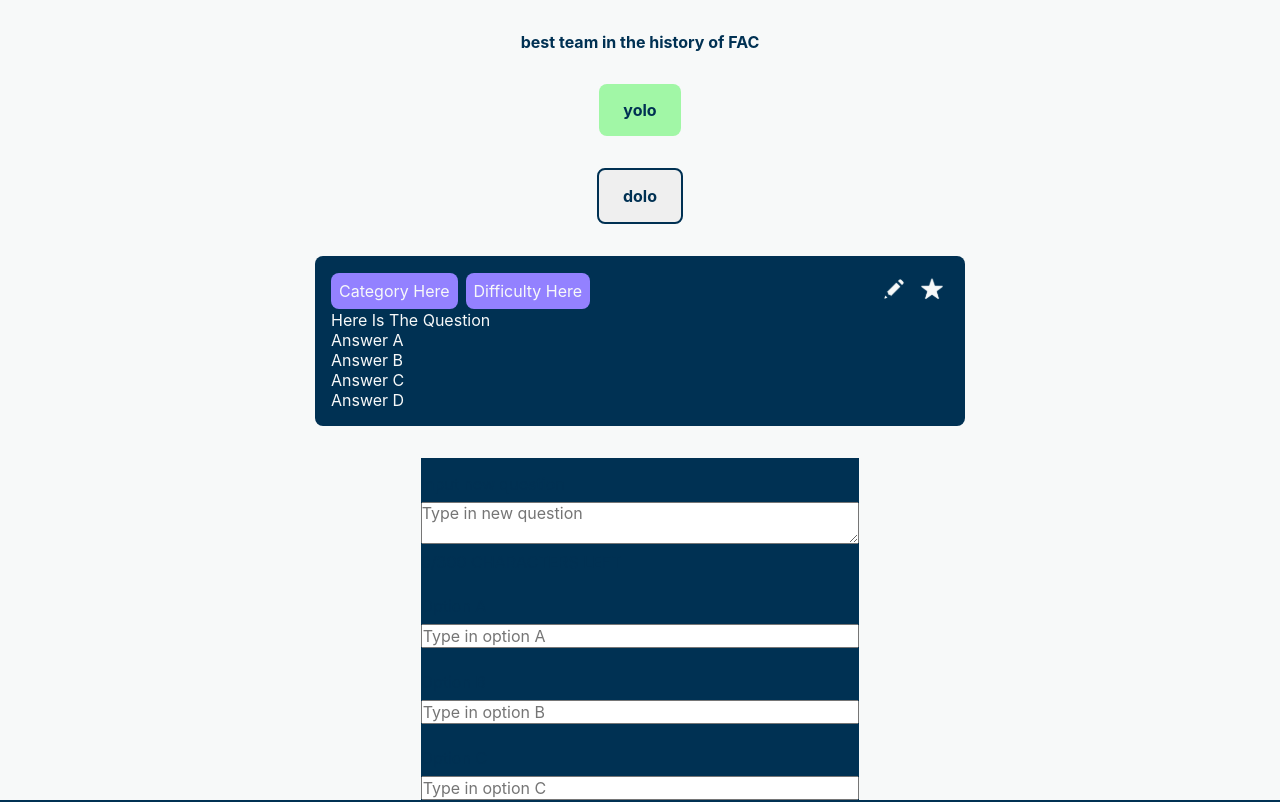
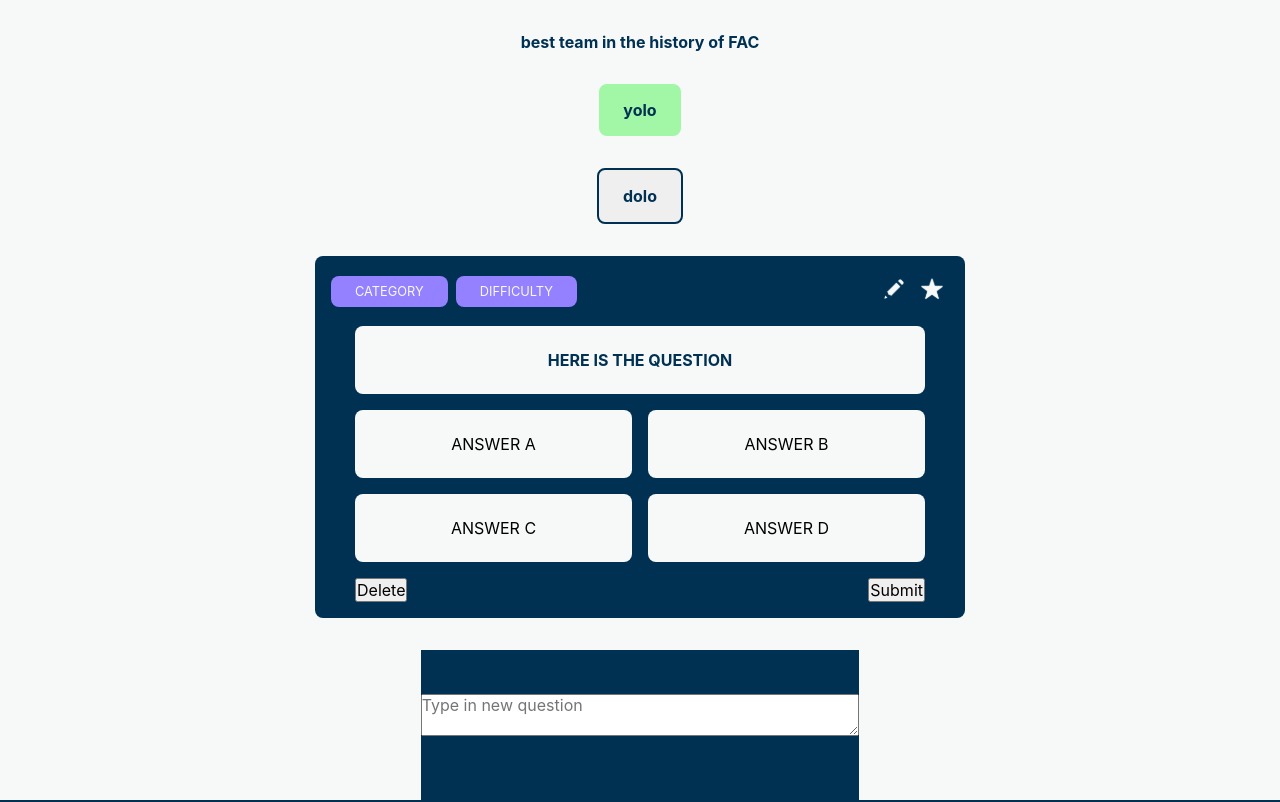
Before and after one commit to fac29/quiz-gghlo-frontend, a React (Vite) app: page / in a window 1280 px wide. Shown: the top 802 px of the page. Built offline with nearby package versions, Linux system fonts and the light colour scheme.

Commit message:
styled the question card UI

```diff
--- a/src/components/QuestionCard/QuestionCard.css
+++ b/src/components/QuestionCard/QuestionCard.css
@@ -3,12 +3,13 @@
 	border-radius: 8px;
 	padding: 16px;
 	color: var(--qlight);
-	text-transform: capitalize;
+	text-transform: uppercase;
 	max-width: 650px;
-	width: 40.625rem;
+	width: 100vw;
 }
 
-.questionCardHeader {
+.questionCardHeader,
+.questionCardFooter {
 	display: flex;
 	justify-content: space-between;
 	align-items: center;
@@ -27,7 +28,8 @@
 .boxSecondary {
 	background-color: var(--qsecondary);
 	border-radius: 8px;
-	padding: 8px;
+	padding: 8px 24px;
+	font-size: 0.8rem;
 }
 
 .btnTernary {
@@ -45,3 +47,39 @@
 	aspect-ratio: 1;
 	max-height: 24px;
 }
+
+.questionCardGrid {
+	display: grid;
+	grid-gap: 1rem;
+	grid-template-columns: repeat(2, 1fr);
+	grid-template-rows: repeat(3, 1fr);
+	justify-items: center;
+	align-items: center;
+	max-width: 570px;
+	width: 100%;
+	margin: 1rem auto;
+	color: var(--qdark);
+}
+
+.questionCardGridHeader {
+	grid-column: 1 / 3;
+	font-weight: 700;
+}
+
+.questionCardGridHeader,
+.questionCardAnswer {
+	background-color: var(--qlight);
+	border-radius: 8px;
+	border-style: none;
+	padding: 24px 16px;
+	width: 100%;
+	text-align: center;
+}
+
+.questionCardAnswer {
+	text-transform: inherit;
+}
+
+.questionCardFooter {
+	margin: 0 1.5rem;
+}
--- a/src/components/QuestionCard/QuestionCard.tsx
+++ b/src/components/QuestionCard/QuestionCard.tsx
@@ -48,11 +48,9 @@ export default function QuestionCard(/*questionCard: QuestionCardProps*/) {
 		<div className='questionCard'>
 			<div className='questionCardHeader'>
 				<div className='questionCardCategory'>
+					<span className='boxSecondary'>{/*category || */ 'Category'}</span>
 					<span className='boxSecondary'>
-						{/*category || */ 'Category Here'}
-					</span>
-					<span className='boxSecondary'>
-						{/*difficulty || */ 'Difficulty Here'}
+						{/*difficulty || */ 'Difficulty'}
 					</span>
 				</div>
 				<div className='questionCardCustomBtns'>
@@ -73,37 +71,35 @@ export default function QuestionCard(/*questionCard: QuestionCardProps*/) {
 				</div>
 			</div>
 			<div className='questionCardGrid'>
-				<div className='questionCardGridRow'>
+				<div className='questionCardGridHeader'>
 					{/*question || */ 'Here is the question'}
 				</div>
-				<div className='questionCardGridRow'>
-					<div className='questionCardAnswer'>
+				<button className='questionCardAnswer'>
 					{/*options[0] || */ 'Answer A'}
+				</button>
+				<button className='questionCardAnswer'>
+					{/*options[1] || */ 'Answer B'}
+				</button>
+				<button className='questionCardAnswer'>
+					{/* options[2] ||  */ 'Answer C'}
+				</button>
+				<button className='questionCardAnswer'>
+					{/* options[3] ||  */ 'Answer D'}
+				</button>
 			</div>
-					<div className='questionCardAnswer'>
-						{/*options[1] || */ 'Answer B'}
-					</div>
-				</div>
-				<div className='questionCardGridRow'>
-					<div className='questionCardAnswer'>
-						{/* options[2] ||  */ 'Answer C'}
-					</div>
-					<div className='questionCardAnswer'>
-						{/* options[3] ||  */ 'Answer D'}
-					</div>
-				</div>
-				<div className='questionCardBtnRow'>
+			<div className='questionCardFooter'>
+				<button>Delete</button>
+				<button>Submit</button>
 				{/* <Button
 					btnText='Delete'
-						btnonClick={() => void}
+					btnonClick={handleDeleteBtn}
 					btnclassName='btnSecondary'
 				></Button>
 				<Button
 					btnText='Submit'
-						btnonClick={() => void}
+					btnonClick={handleSubmitBtn}
 					btnclassName='btnPrimary'
 				></Button> */}
-				</div>
 			</div>
 			{/* <h3>QuestionCard</h3>
 			<p>this is using the contextApi methods</p>
```
Lines whose indentation alone changed are shown as unchanged.
